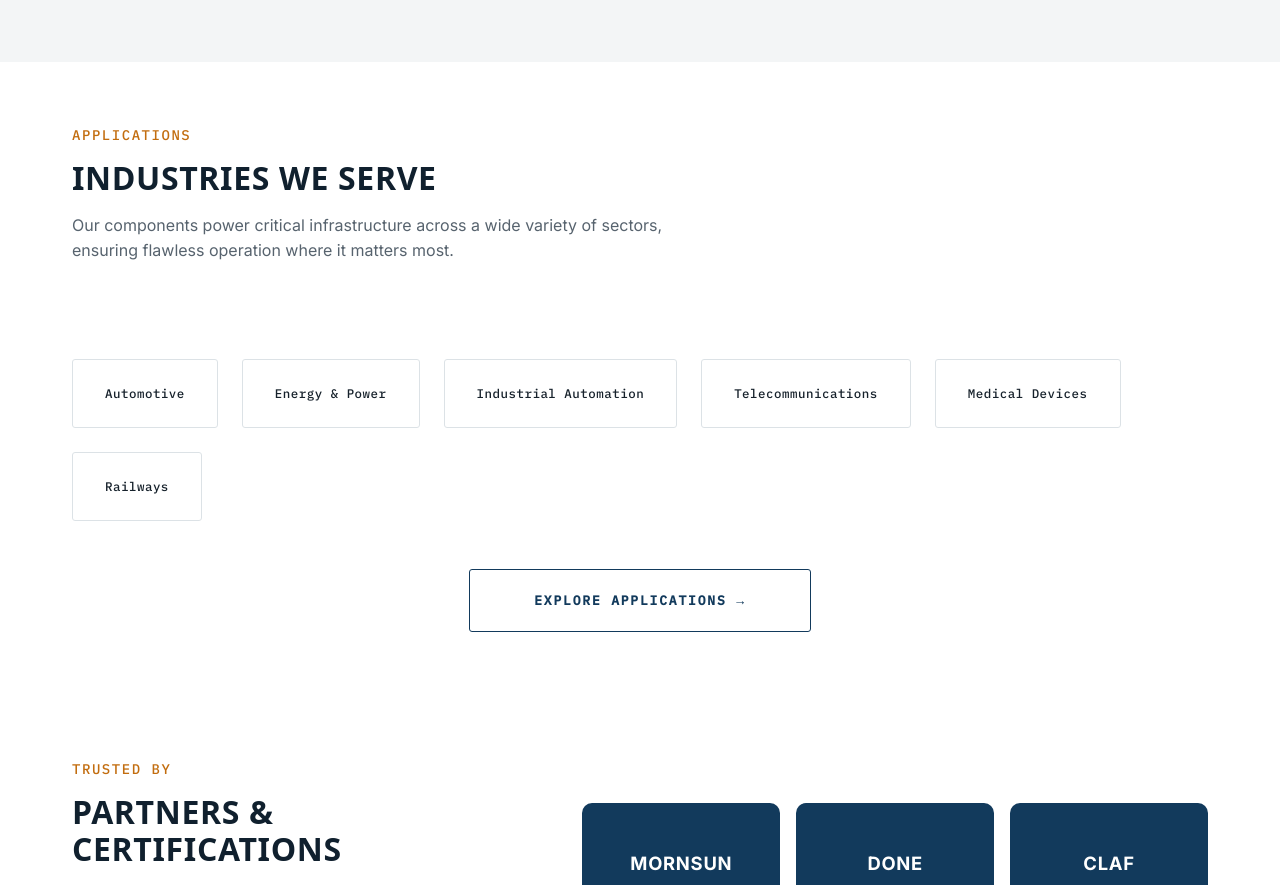
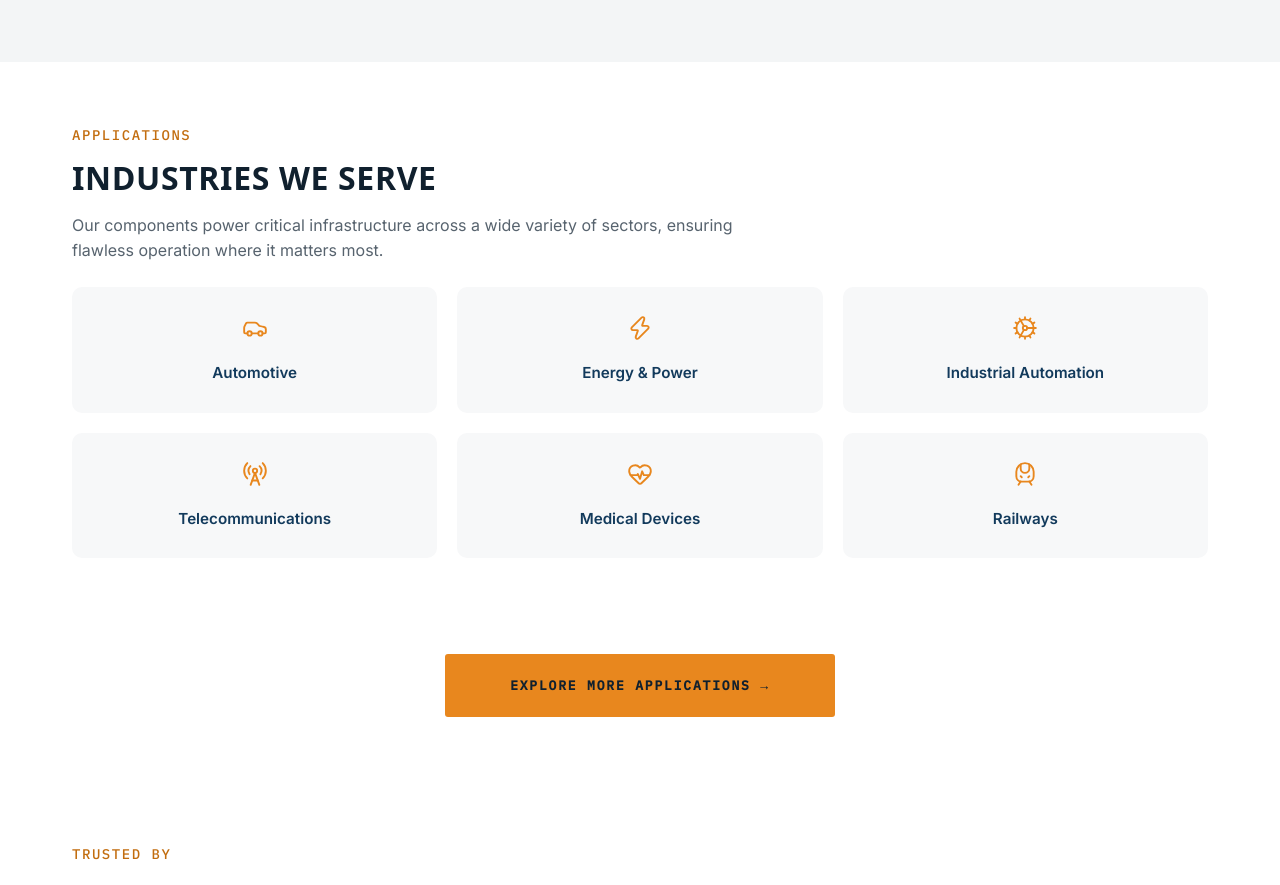
Before and after one commit to pandyapradan34-code/Myzek-Technologies-Pvt-Ltd, a React (Vite) app: page / in a window 1280 px wide. Shown: the part 2266-3151 px from the top of the page. Built offline with nearby package versions, Linux system fonts and the light colour scheme; a web font is replaced by a local one.

Commit message:
home page apllication ui changed

```diff
--- a/package.json
+++ b/package.json
@@ -10,6 +10,7 @@
   },
   "dependencies": {
     "aos": "^2.3.4",
+    "lucide-react": "^1.33.0",
     "react": "^18.3.1",
     "react-dom": "^18.3.1",
     "react-router-dom": "^6.26.0"
--- a/src/index.css
+++ b/src/index.css
@@ -519,9 +519,9 @@ img {
   text-transform: uppercase;
   color: var(--color-primary);
 }
-
 .section-intro {
-  max-width: 640px;
+  max-width: none;
+  width: 100%;
   margin-bottom: var(--space-6);
 }
 
@@ -1351,3 +1351,69 @@ button {
   padding-bottom: 0.75rem;
   margin-top: 0;
 }
+.badge-row {
+  display: flex;
+  flex-wrap: wrap;
+  justify-content: center;
+  gap: 1rem;
+}
+
+.badge {
+  display: inline-flex;
+  align-items: center;
+  justify-content: center;
+  min-width: 180px;
+  padding: 1.5rem 1.75rem;
+  background: #E8EEF4;
+  border: none;
+  border-radius: 10px;
+  font-size: 1rem;
+  font-weight: 600;
+  color: var(--color-primary);
+  transition: background 0.25s ease, transform 0.25s ease;
+}
+
+.badge:hover {
+  background: #DCE6EF;
+  transform: translateY(-3px);
+}
+
+@media (max-width: 600px) {
+  .badge {
+    min-width: 140px;
+    padding: 1.1rem 1.25rem;
+    font-size: 0.9rem;
+  }
+}
+.industry-grid {
+  display: grid;
+  grid-template-columns: repeat(3, 1fr);
+  gap: 1.25rem;
+  width: 100%;
+  margin-bottom: 3rem;
+}
+
+.industry-tile {
+  background: #f7f8f9;
+  border-radius: 10px;
+  padding: 1.75rem 1.25rem;
+  text-align: center;
+  transition: background 0.25s ease, transform 0.25s ease;
+}
+
+.industry-tile:hover {
+  background: #E8EEF4;
+  transform: translateY(-4px);
+}
+
+.industry-tile svg {
+  color: var(--color-accent, #E07B24);
+  margin: 0 auto;
+}
+
+.industry-tile p {
+  font-size: 0.95rem;
+  font-weight: 600;
+  color: var(--color-primary);
+  margin: 0.85rem 0 0;
+}
--- a/src/pages/Home.jsx
+++ b/src/pages/Home.jsx
@@ -1,6 +1,7 @@
 import { useEffect, useRef } from 'react'
 import companyLogo from '../assets/myzek-logo-light.png'
 import distributors from '../data/products.js'
+import { Car, Zap, Cog, RadioTower, HeartPulse, TrainFront } from 'lucide-react'
 
 
 
@@ -146,19 +147,26 @@ export default function Home() {
           <p style={{ maxWidth: '68ch' }}>
             Our components power critical infrastructure across a wide variety of sectors, ensuring flawless operation where it matters most.
           </p>
+
+                <div className="industry-grid">
+          {[
+            { name: 'Automotive', Icon: Car },
+            { name: 'Energy & Power', Icon: Zap },
+            { name: 'Industrial Automation', Icon: Cog },
+            { name: 'Telecommunications', Icon: RadioTower },
+            { name: 'Medical Devices', Icon: HeartPulse },
+            { name: 'Railways', Icon: TrainFront },
+          ].map(({ name, Icon }) => (
+            <div className="industry-tile" key={name}>
+              <Icon size={26} strokeWidth={1.75} />
+              <p>{name}</p>
+            </div>
+          ))}
         </div>
-        <div className="badge-row" style={{ marginBottom: '3rem' }}>
-          {['Automotive', 'Energy & Power', 'Industrial Automation', 'Telecommunications', 'Medical Devices', 'Railways'].map(
-            (name) => (
-              <span className="badge" key={name}>
-                {name}
-              </span>
-            ),
-          )}
         </div>
-        <div style={{ textAlign: 'center' }}>
-          <a className="btn btn-ghost" href="/applications" style={{ color: 'var(--color-primary)', borderColor: 'var(--color-primary)' }}>
-            Explore Applications &rarr;
+                <div style={{ textAlign: 'center' }}>
+          <a className="btn btn-accent" href="/applications">
+            Explore More Applications &rarr;
           </a>
         </div>
       </section>
```
Also changed, not shown: 1 other file (tests, documents, lock files or other folders).
